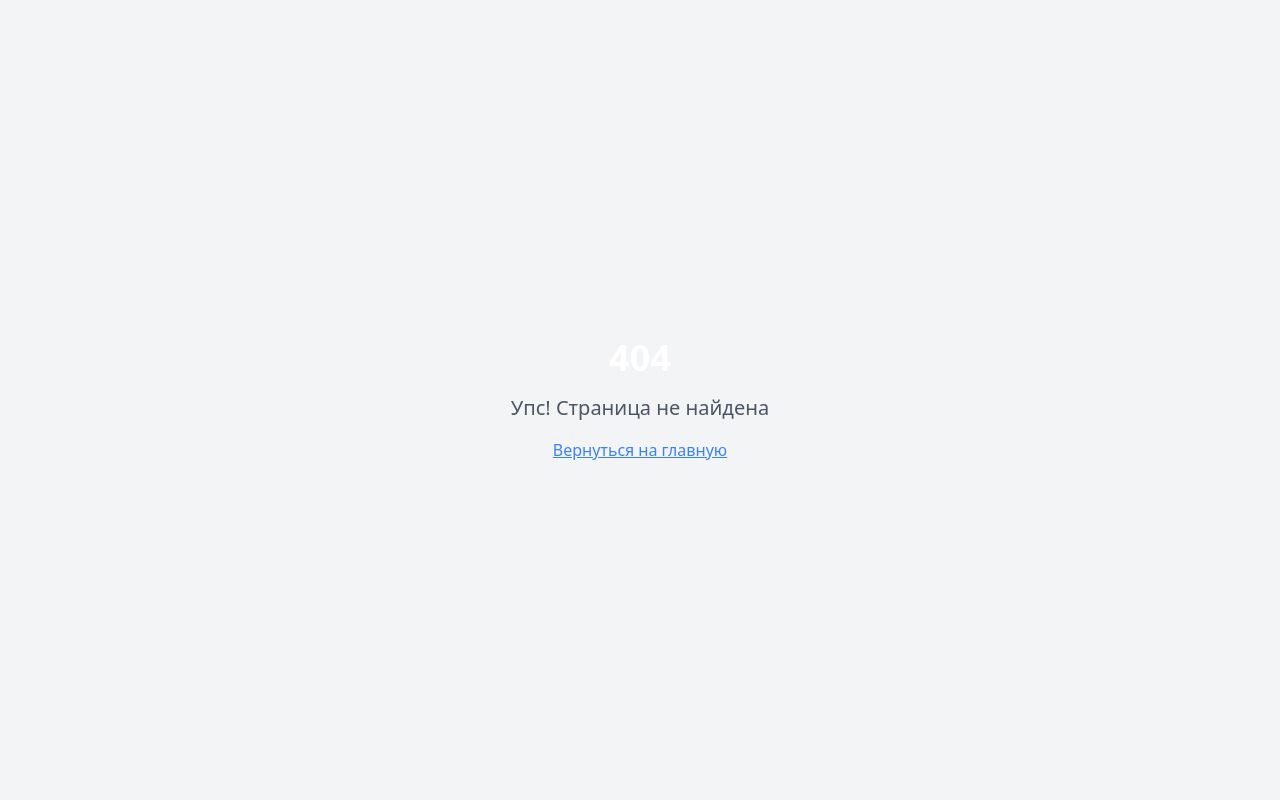
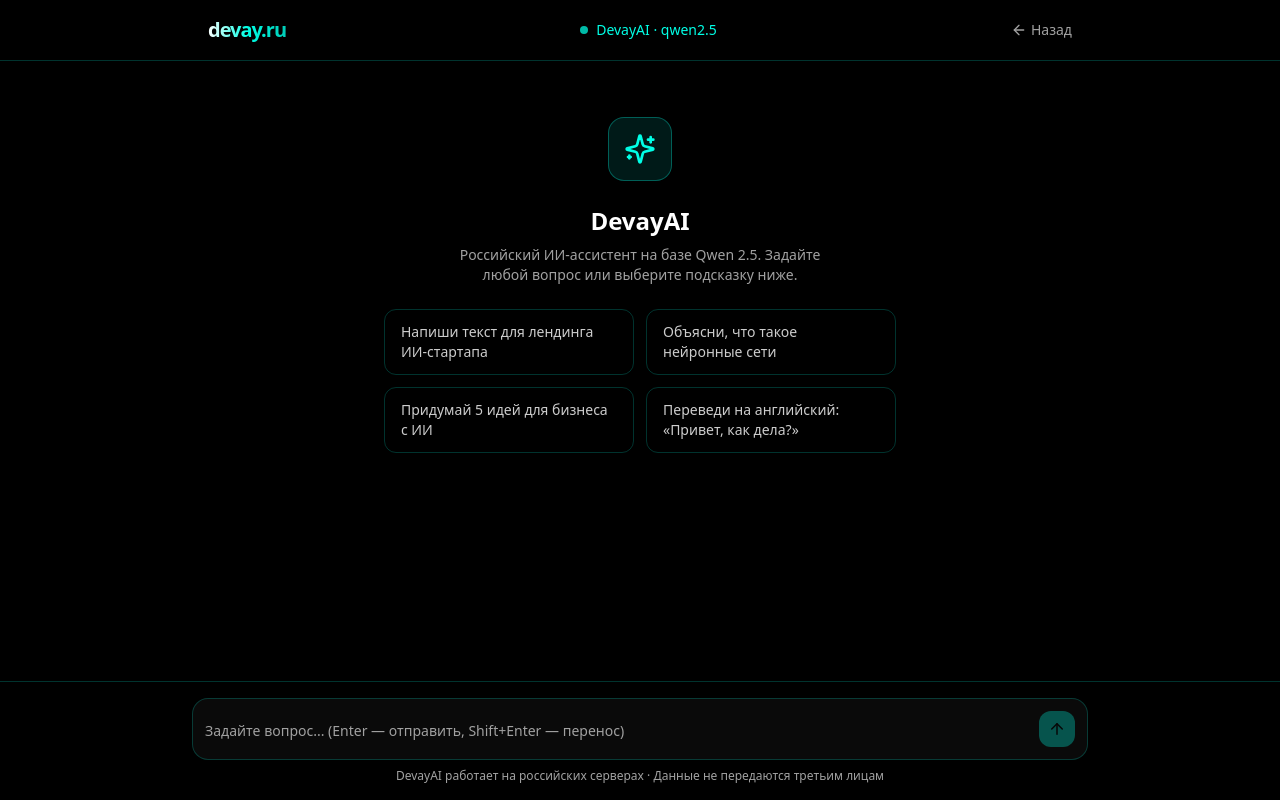
Before and after one commit to pr-poehali-dev/project-planet-exploration, a React (Vite) app: page /chat in a window 1280 px wide. Before the commit this address had no page. Built offline with nearby package versions, Linux system fonts and the light colour scheme.

Commit message:
Open port

```diff
--- a/src/App.tsx
+++ b/src/App.tsx
@@ -7,6 +7,7 @@ import { BrowserRouter, Routes, Route } from "react-router-dom";
 import Index from "./pages/Index";
 import NotFound from "./pages/NotFound";
 import ProductPage from "./pages/ProductPage";
+import DevayAI from "./pages/DevayAI";
 
 const queryClient = new QueryClient();
 
@@ -19,6 +20,7 @@ const App = () => (
         <Routes>
           <Route path="/" element={<Index />} />
           <Route path="/products/:slug" element={<ProductPage />} />
+          <Route path="/chat" element={<DevayAI />} />
           {/* ADD ALL CUSTOM ROUTES ABOVE THE CATCH-ALL "*" ROUTE */}
           <Route path="*" element={<NotFound />} />
         </Routes>
--- /dev/null
+++ b/src/pages/DevayAI.tsx
@@ -0,0 +1,198 @@
+import { useState, useRef, useEffect } from "react";
+import { Link } from "react-router-dom";
+import Icon from "@/components/ui/icon";
+import func2url from "../../backend/func2url.json";
+
+interface Message {
+  role: "user" | "assistant";
+  content: string;
+}
+
+const SYSTEM_PROMPT = `Ты — DevayAI, умный русскоязычный ИИ-ассистент платформы devay.ru. Отвечай чётко, по делу и дружелюбно. Всегда отвечай на русском языке, если пользователь не попросил иначе.`;
+
+const SUGGESTIONS = [
+  "Напиши текст для лендинга ИИ-стартапа",
+  "Объясни, что такое нейронные сети",
+  "Придумай 5 идей для бизнеса с ИИ",
+  "Переведи на английский: «Привет, как дела?»",
+];
+
+export default function DevayAI() {
+  const [messages, setMessages] = useState<Message[]>([]);
+  const [input, setInput] = useState("");
+  const [loading, setLoading] = useState(false);
+  const bottomRef = useRef<HTMLDivElement>(null);
+  const textareaRef = useRef<HTMLTextAreaElement>(null);
+
+  useEffect(() => {
+    bottomRef.current?.scrollIntoView({ behavior: "smooth" });
+  }, [messages, loading]);
+
+  const autoResize = () => {
+    const ta = textareaRef.current;
+    if (!ta) return;
+    ta.style.height = "auto";
+    ta.style.height = Math.min(ta.scrollHeight, 160) + "px";
+  };
+
+  const sendMessage = async (text: string) => {
+    const trimmed = text.trim();
+    if (!trimmed || loading) return;
+
+    const userMsg: Message = { role: "user", content: trimmed };
+    const updatedMessages = [...messages, userMsg];
+    setMessages(updatedMessages);
+    setInput("");
+    if (textareaRef.current) textareaRef.current.style.height = "auto";
+    setLoading(true);
+
+    try {
+      const res = await fetch(func2url["devay-chat"], {
+        method: "POST",
+        headers: { "Content-Type": "application/json" },
+        body: JSON.stringify({
+          model: "qwen2.5:7b",
+          messages: [
+            { role: "system", content: SYSTEM_PROMPT },
+            ...updatedMessages,
+          ],
+        }),
+      });
+      const data = await res.json();
+      const reply = typeof data === "string" ? JSON.parse(data).reply : data.reply;
+      setMessages((prev) => [...prev, { role: "assistant", content: reply }]);
+    } catch {
+      setMessages((prev) => [
+        ...prev,
+        { role: "assistant", content: "Ошибка соединения. Попробуйте ещё раз." },
+      ]);
+    } finally {
+      setLoading(false);
+    }
+  };
+
+  const handleKeyDown = (e: React.KeyboardEvent<HTMLTextAreaElement>) => {
+    if (e.key === "Enter" && !e.shiftKey) {
+      e.preventDefault();
+      sendMessage(input);
+    }
+  };
+
+  return (
+    <div className="flex flex-col h-screen bg-background text-foreground">
+      {/* Header */}
+      <header className="flex-shrink-0 border-b border-accent/20 bg-background/80 backdrop-blur-xl z-10">
+        <div className="max-w-4xl mx-auto px-4 py-4 flex items-center justify-between">
+          <Link to="/" className="font-display font-black text-xl tracking-tighter bg-gradient-to-r from-white via-accent to-accent/80 bg-clip-text text-transparent">
+            devay.ru
+          </Link>
+          <div className="flex items-center gap-2">
+            <span className="w-2 h-2 rounded-full bg-accent animate-pulse" />
+            <span className="text-sm text-accent font-medium">DevayAI · qwen2.5</span>
+          </div>
+          <Link to="/" className="text-sm text-muted-foreground hover:text-white transition-colors flex items-center gap-1">
+            <Icon name="ArrowLeft" size={16} />
+            Назад
+          </Link>
+        </div>
+      </header>
+
+      {/* Messages */}
+      <div className="flex-1 overflow-y-auto">
+        <div className="max-w-4xl mx-auto px-4 py-6 space-y-6">
+          {messages.length === 0 && (
+            <div className="flex flex-col items-center justify-center min-h-[50vh] text-center gap-6">
+              <div className="w-16 h-16 rounded-2xl bg-accent/10 border border-accent/30 flex items-center justify-center">
+                <Icon name="Sparkles" size={32} className="text-accent" />
+              </div>
+              <div>
+                <h1 className="text-2xl font-bold mb-2">DevayAI</h1>
+                <p className="text-muted-foreground text-sm max-w-sm">
+                  Российский ИИ-ассистент на базе Qwen 2.5. Задайте любой вопрос или выберите подсказку ниже.
+                </p>
+              </div>
+              <div className="grid grid-cols-1 sm:grid-cols-2 gap-3 w-full max-w-lg">
+                {SUGGESTIONS.map((s) => (
+                  <button
+                    key={s}
+                    onClick={() => sendMessage(s)}
+                    className="text-left px-4 py-3 rounded-xl border border-accent/20 hover:border-accent/50 hover:bg-accent/5 transition-all text-sm text-white/80"
+                  >
+                    {s}
+                  </button>
+                ))}
+              </div>
+            </div>
+          )}
+
+          {messages.map((msg, i) => (
+            <div key={i} className={`flex gap-3 ${msg.role === "user" ? "justify-end" : "justify-start"}`}>
+              {msg.role === "assistant" && (
+                <div className="w-8 h-8 rounded-lg bg-accent/10 border border-accent/30 flex-shrink-0 flex items-center justify-center mt-1">
+                  <Icon name="Sparkles" size={14} className="text-accent" />
+                </div>
+              )}
+              <div
+                className={`max-w-[80%] px-4 py-3 rounded-2xl text-sm leading-relaxed whitespace-pre-wrap ${
+                  msg.role === "user"
+                    ? "bg-accent text-black font-medium rounded-br-sm"
+                    : "bg-card border border-accent/10 text-white/90 rounded-bl-sm"
+                }`}
+              >
+                {msg.content}
+              </div>
+              {msg.role === "user" && (
+                <div className="w-8 h-8 rounded-lg bg-white/10 flex-shrink-0 flex items-center justify-center mt-1">
+                  <Icon name="User" size={14} className="text-white/80" />
+                </div>
+              )}
+            </div>
+          ))}
+
+          {loading && (
+            <div className="flex gap-3 justify-start">
+              <div className="w-8 h-8 rounded-lg bg-accent/10 border border-accent/30 flex-shrink-0 flex items-center justify-center mt-1">
+                <Icon name="Sparkles" size={14} className="text-accent" />
+              </div>
+              <div className="bg-card border border-accent/10 px-4 py-3 rounded-2xl rounded-bl-sm flex items-center gap-1.5">
+                <span className="w-2 h-2 rounded-full bg-accent/60 animate-bounce" style={{ animationDelay: "0ms" }} />
+                <span className="w-2 h-2 rounded-full bg-accent/60 animate-bounce" style={{ animationDelay: "150ms" }} />
+                <span className="w-2 h-2 rounded-full bg-accent/60 animate-bounce" style={{ animationDelay: "300ms" }} />
+              </div>
+            </div>
+          )}
+
+          <div ref={bottomRef} />
+        </div>
+      </div>
+
+      {/* Input */}
+      <div className="flex-shrink-0 border-t border-accent/20 bg-background/80 backdrop-blur-xl p-4">
+        <div className="max-w-4xl mx-auto">
+          <div className="flex gap-3 items-end bg-card border border-accent/20 rounded-2xl p-3 focus-within:border-accent/50 transition-colors">
+            <textarea
+              ref={textareaRef}
+              value={input}
+              onChange={(e) => { setInput(e.target.value); autoResize(); }}
+              onKeyDown={handleKeyDown}
+              placeholder="Задайте вопрос... (Enter — отправить, Shift+Enter — перенос)"
+              rows={1}
+              className="flex-1 bg-transparent resize-none outline-none text-sm text-white placeholder:text-muted-foreground leading-relaxed py-1"
+              disabled={loading}
+            />
+            <button
+              onClick={() => sendMessage(input)}
+              disabled={!input.trim() || loading}
+              className="w-9 h-9 rounded-xl bg-accent flex-shrink-0 flex items-center justify-center disabled:opacity-30 hover:bg-accent/80 transition-colors"
+            >
+              <Icon name="ArrowUp" size={18} className="text-black" />
+            </button>
+          </div>
+          <p className="text-center text-xs text-muted-foreground mt-2">
+            DevayAI работает на российских серверах · Данные не передаются третьим лицам
+          </p>
+        </div>
+      </div>
+    </div>
+  );
+}
```
Also changed, not shown: 1 other file (tests, documents, lock files or other folders).
